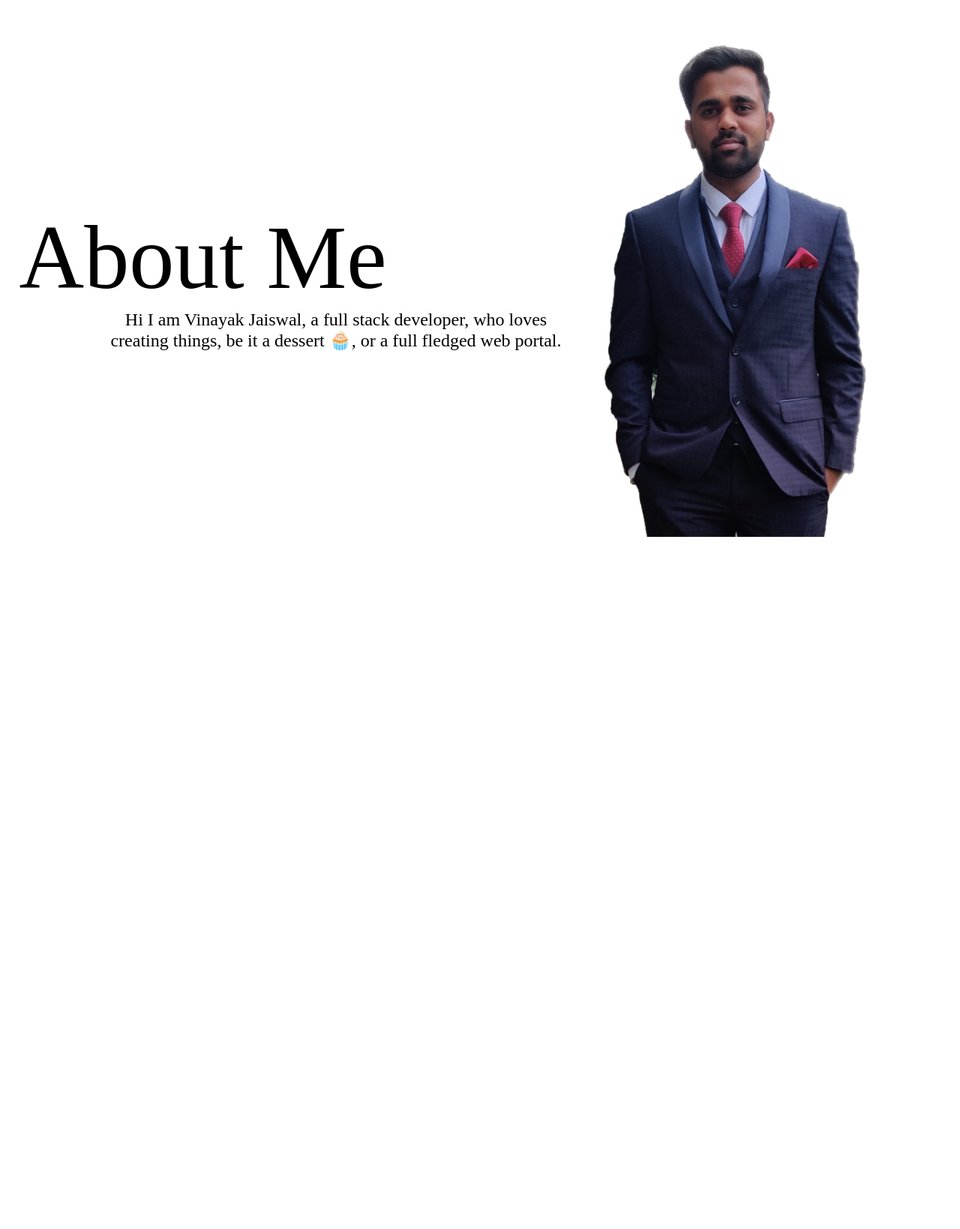
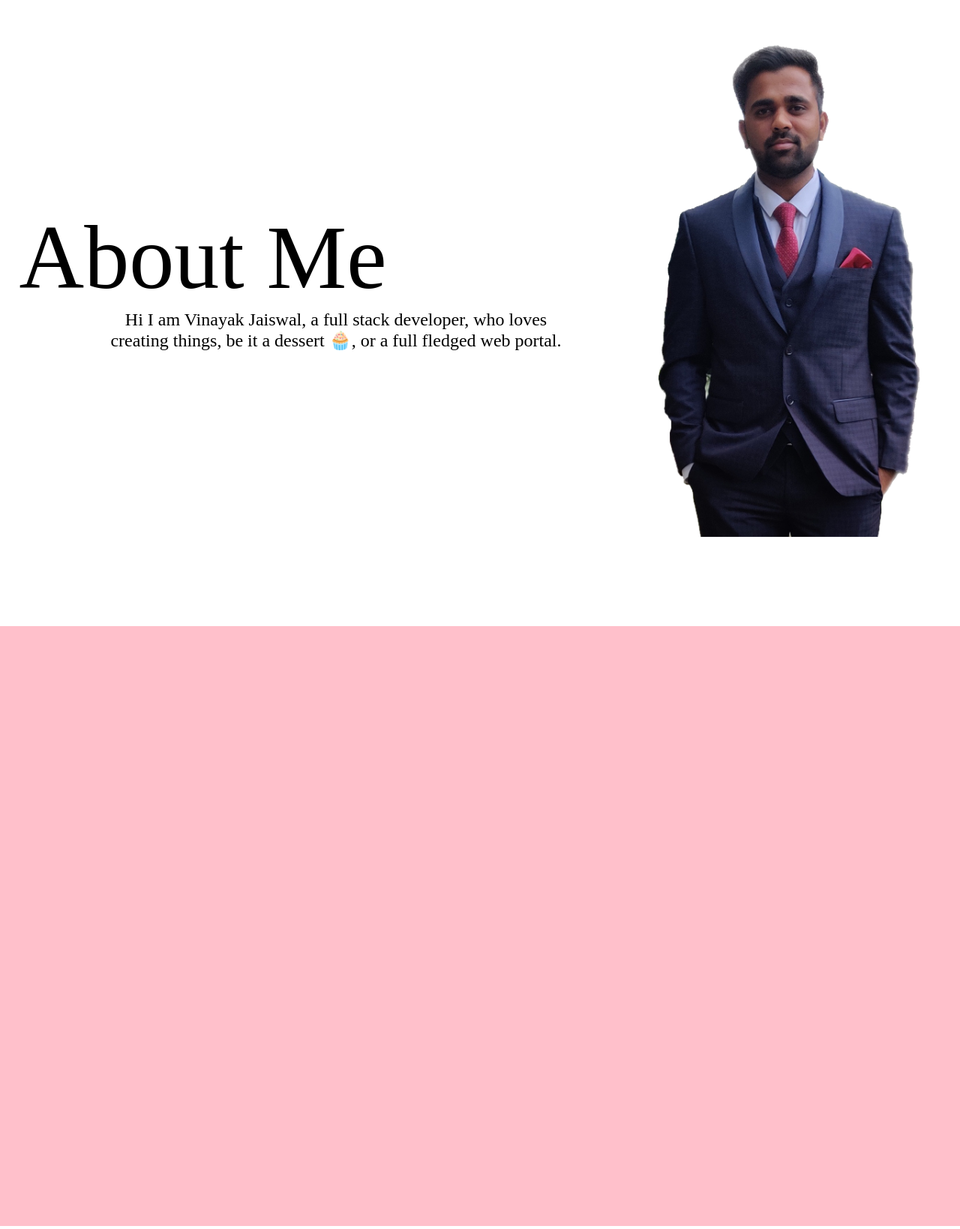
Before and after one commit to hostem17-git/portfolio, a plain HTML site: page index.html in a window 1280 px wide. Shown: the part 765-2404 px from the top of the page at 75% size. Before the commit the page ends 1600 px from the top, so only its background shows below. Drawn offline with Linux system fonts and the light colour scheme.

Commit message:
about Me Complete

```diff
--- a/index.html
+++ b/index.html
@@ -956,6 +956,9 @@
 
 	</div>
 
+	<div class = "skills">
+
+	</div>
 
 	<script src="scripts/index.js"></script>
 </body>
--- a/style/index.css
+++ b/style/index.css
@@ -1,5 +1,6 @@
 body{
     margin:0;
+    overflow-x: hidden;
 }
 
 .heroName{
@@ -86,18 +87,32 @@
     width: 35%;
     height: auto;
     position: relative;
+    transition: inherit;
+    transform: inherit;
+    opacity: inherit;
+    opacity: inherit;
+}
+
+.picContanier{
     transition: all 1s;
     transform: translate(24%,-22%) scale(1);
     opacity: inherit;
+    opacity: 0;
+
 }
-
-
 .active{
     transform: translateX(0) scale(1) ;
     opacity: 1;
 }
 
 .picActive{
-    transform: translate(-14%,-22%) scale(1);
+    transform: translate(0%,-22%) scale(1);
     opacity: 1;
 }
+
+.skills{
+    display:inline-block;
+    width: 100vw;
+    height: 100vh;
+    background-color: pink;
+}
```
